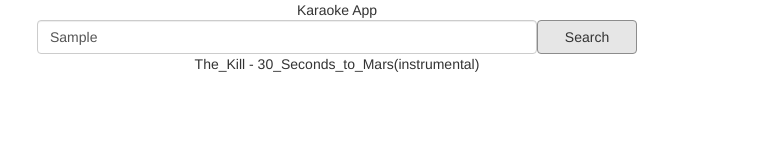
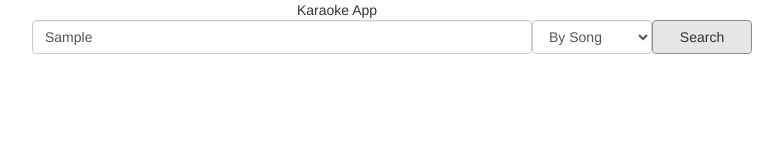
Before and after one commit to doug-yan/Smiley-Inc, a website: page client/html/index.html in a window 1280 px wide. Both pictures are taken after typing "Sample" into the empty fields and a click on the input "Search". Shown: the whole page, without its empty margins (303-1086 px from the left). Drawn offline with nearby package versions, Linux system fonts and the light colour scheme; files that its build step writes are made by us from their sources.

Commit message:
add actual returned search results by genre and dropdown

```diff
--- a/client/html/index.html
+++ b/client/html/index.html
@@ -5,7 +5,7 @@
 
     <!-- Bootstrap CSS -->
     <link rel="stylesheet" href="//netdna.bootstrapcdn.com/bootstrap/3.1.0/css/bootstrap.min.css">
-
+    <script src="https://ajax.googleapis.com/ajax/libs/jquery/1.11.3/jquery.min.js"></script>
   </head>
   <title>
     Karaoke App
@@ -19,9 +19,14 @@
           Karaoke App
         </div>
 
-        <form role="form" id="searchForm" class="form-inline row" onsubmit="search();">
+        <form role="form" id="searchForm" class="form-inline row">
           <div class "form-group">
-            <input id="searchInput" class="col-xs-12 col-md-8 form-control" type="text" placeholder = "Search for a song to play.">
+            <input name="searchInput" id="searchInput" class="col-xs-12 col-md-8 form-control" type="text" placeholder = "Search for a song to play.">
+            <select id="searchCategory" name="searchCategory" class="col-xs-6 col-md-4 form-control">
+              <option value="bysong">By Song</option>
+              <option value="bygenre">By Genre</option>
+              <option value="byartist">By Artist</option>
+            </select>
             <input type="submit" class="col-xs-6 col-md-4 btn btn-default" id="searchButton" value="Search">
             <div id="searchResultsContainer">
               <ul>
@@ -36,6 +41,5 @@
   </body>
   <footer>
     <script src="../js/index.js"></script>
-    <script src="https://ajax.googleapis.com/ajax/libs/jquery/1.11.3/jquery.min.js"></script>
   </footer>
 </html>
--- a/client/js/index.js
+++ b/client/js/index.js
@@ -11,30 +11,45 @@ function playSong(type, title, artist) {
   instrumentalAudio.play();
 }
 
+// clear previous results
 function clearSearchResults() {
-  //clear previous results
-  this.searchResults.innerHTML = '';
-  this.searchResultsContainer.style.display = 'none';
+  $('#searchResults').empty();
+  $('#searchResultsContainer').hide();
 }
 
-function search() {
-  var results = [{title:'The_Kill', artist:'30_Seconds_to_Mars', type:'instrumental'}];
-  clearSearchResults();
+// add search results and click handler
+function addSearchResults(results) {
+  results.forEach(function(song) {
+    $('<li/>').append(
+      $('<span/>', {
+        text: song.title + ' - ' + song.artist + ' (' + song.genre + ')',
+        click: function() {
+          clearSearchResults();
+          playSong('instrumental', song.title, song.artist);
+        }
+      }))
+        .appendTo('#searchResults');
+  $('#searchResultsContainer').show();
+  });
+}
 
-  //create result list
-  results.forEach(function(result) {
-    var songWrapper = document.createElement('li');
-    var song = document.createElement('span');
-    song.innerText = result.title + ' - ' + result.artist + '(' + result.type + ')';
-    songWrapper.appendChild(song);
+// send search input
+$(document).ready(function() {
+  $('#searchForm').bind('submit', function() {
+    event.preventDefault();
+    clearSearchResults();
 
-    songWrapper.addEventListener('click', function() {
-      playSong(result.type, result.title, result.artist);
-      clearSearchResults();
-    });
+    //parse form
+    var formData = $(this).serializeArray();
+    searchInput = formData[0].value;
+    searchCategory = formData[1].value;
 
-    this.searchResults.appendChild(songWrapper);
-    this.searchResultsContainer.style.display = 'block';
+    //send search by genre
+    if (searchCategory == 'bygenre') {
+      $.get('/songs-by-genre', {genre: searchInput})
+        .done(function(data) {
+          addSearchResults(data);
+        });
+    }
   });
-  event.preventDefault();
-}
+});
--- a/client/sass/style.scss
+++ b/client/sass/style.scss
@@ -10,7 +10,11 @@ body {
   display:inline-block;
   margin-left: 0px;
   margin-right: 0px;
-  width: 600px;
+  width: 720px;
+}
+
+#searchCategory {
+  width: 120px;
 }
 
 #searchInput {
@@ -28,7 +32,7 @@ body {
 #searchResultsContainer {
   text-align: center;
   display: none;
-  width: 600px;
+  width: 720px;
   padding-left: 0px;
 }
 
```
Also changed, not shown: client/css/style.css (deleted).
